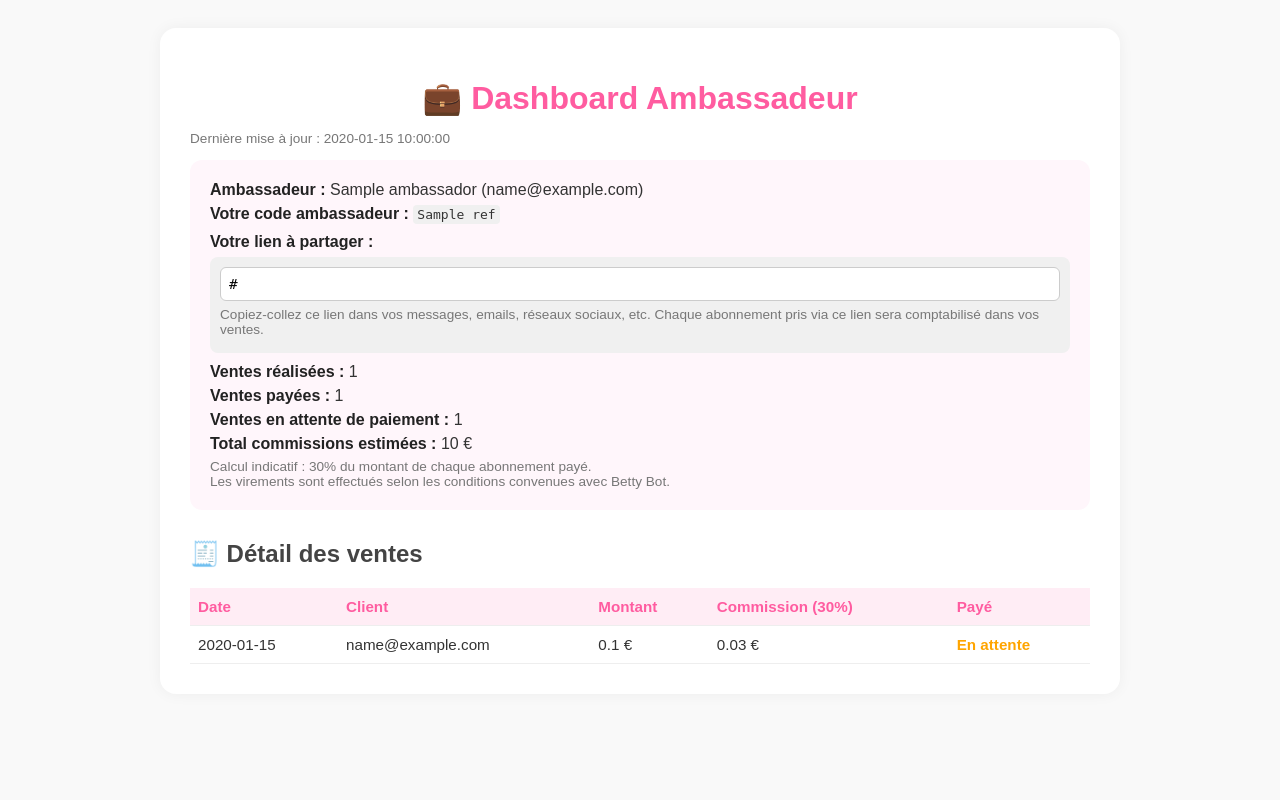
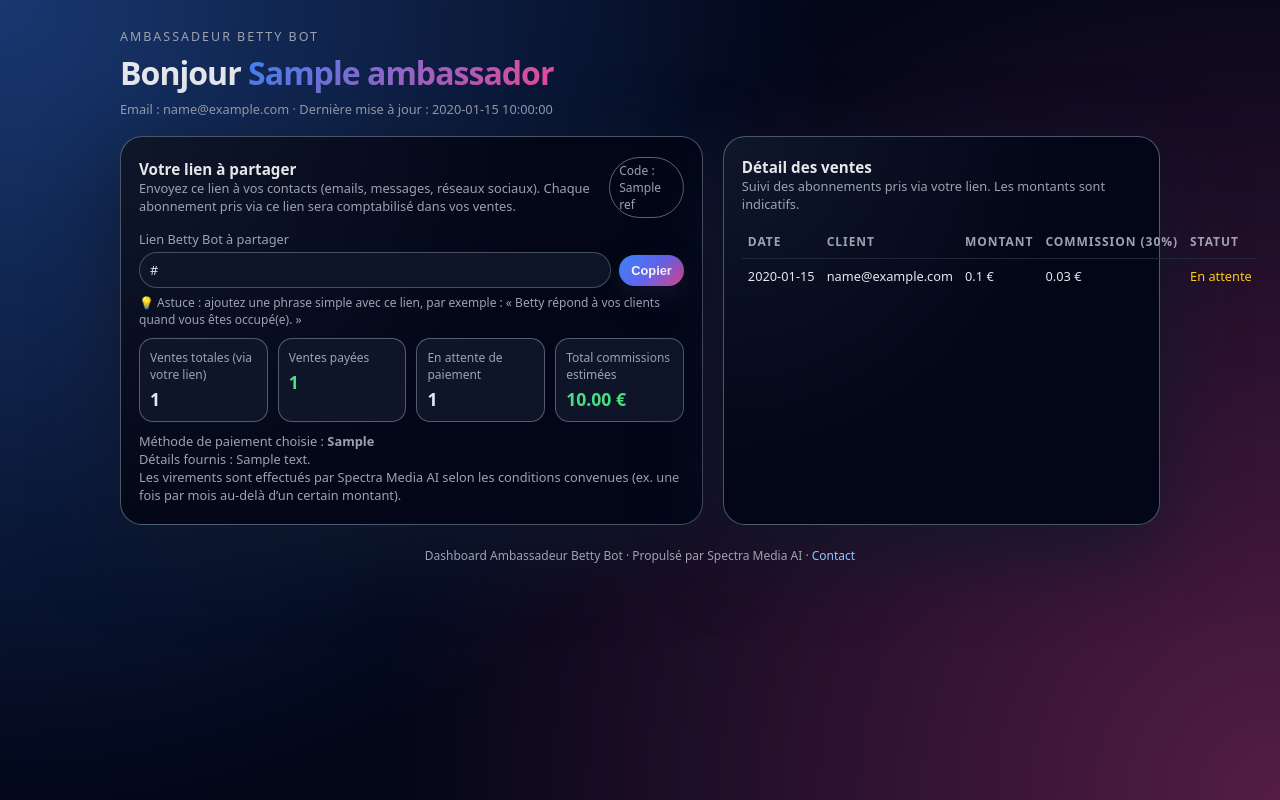
Before and after one commit to vincentbastille10/betty_bots_ambassador, a Flask app: template templates/dashboard.html in a window 1280 px wide. Run offline with Flask 3, Linux system fonts and the light colour scheme; the template is opened without the code that fills it: most values are stand-ins (such as "Sample title", 1, 10 or a date in 2020).

Commit message:
Update dashboard.html

```diff
--- a/templates/dashboard.html
+++ b/templates/dashboard.html
@@ -1,123 +1,338 @@
 <!DOCTYPE html>
 <html lang="fr">
 <head>
-  <meta charset="UTF-8">
+  <meta charset="UTF-8" />
   <title>Dashboard Ambassadeur – Betty Bot</title>
-  <meta name="viewport" content="width=device-width, initial-scale=1">
+  <meta name="viewport" content="width=device-width, initial-scale=1" />
   <style>
+    :root {
+      --bg: #020617;
+      --card: #020617;
+      --accent: #3b82f6;
+      --accent-pink: #ec4899;
+      --text: #e5e7eb;
+      --muted: #9ca3af;
+      --border: rgba(148,163,184,0.4);
+      --radius: 18px;
+      --shadow: 0 25px 80px rgba(15,23,42,0.85);
+    }
+
+    * { box-sizing: border-box; }
+
     body {
-      font-family: Arial, sans-serif;
-      background: #f9f9f9;
-      color: #333;
-      padding: 20px;
+      margin: 0;
+      min-height: 100vh;
+      font-family: system-ui,-apple-system,BlinkMacSystemFont,"SF Pro Text","Segoe UI",sans-serif;
+      color: var(--text);
+      background:
+        radial-gradient(circle at top left, rgba(59,130,246,0.4), transparent 55%),
+        radial-gradient(circle at bottom right, rgba(236,72,153,0.35), transparent 60%),
+        #020617;
+      padding: 28px 14px 40px;
     }
-    .container {
-      max-width: 900px;
-      margin: auto;
-      background: white;
-      border-radius: 16px;
-      box-shadow: 0 0 15px rgba(0,0,0,0.05);
-      padding: 30px;
+
+    .wrap {
+      max-width: 1040px;
+      margin: 0 auto;
     }
+
+    header {
+      margin-bottom: 18px;
+    }
+
+    .kicker {
+      font-size: 0.78rem;
+      letter-spacing: 0.16em;
+      text-transform: uppercase;
+      color: var(--muted);
+      margin-bottom: 6px;
+    }
+
     h1 {
-      text-align: center;
-      color: #ff5ca0;
-      margin-bottom: 10px;
+      margin: 0 0 6px;
+      font-size: clamp(1.7rem, 3vw, 2rem);
+      letter-spacing: -0.03em;
     }
-    h2 {
-      margin-top: 30px;
-      color: #444;
+
+    h1 span {
+      background: linear-gradient(135deg,#3b82f6,#ec4899);
+      -webkit-background-clip: text;
+      color: transparent;
     }
-    .summary {
-      margin-bottom: 30px;
-      background: #fff6fb;
-      border-radius: 12px;
-      padding: 15px 20px;
+
+    .meta {
+      font-size: 0.8rem;
+      color: var(--muted);
     }
-    .summary div {
-      margin: 6px 0;
+
+    .grid {
+      display: grid;
+      grid-template-columns: minmax(0, 2fr) minmax(0, 1.5fr);
+      gap: 20px;
+      margin-bottom: 22px;
     }
-    .summary strong {
-      color: #222;
+
+    @media (max-width: 900px) {
+      .grid {
+        grid-template-columns: minmax(0,1fr);
       }
+    }
+
+    .card {
+      background: radial-gradient(circle at top left,#0f172a,#020617 60%);
+      border-radius: 22px;
+      padding: 20px 18px;
+      border: 1px solid rgba(148,163,184,0.5);
+      box-shadow: var(--shadow);
+    }
+
+    .card-header {
+      display: flex;
+      justify-content: space-between;
+      gap: 12px;
+      align-items: baseline;
+      margin-bottom: 12px;
+    }
+
+    .card-title {
+      font-size: 0.95rem;
+      font-weight: 600;
+    }
+
+    .card-sub {
+      font-size: 0.8rem;
+      color: var(--muted);
+    }
+
+    .chip {
+      font-size: 0.75rem;
+      border-radius: 999px;
+      border: 1px solid rgba(148,163,184,0.6);
+      padding: 4px 9px;
+      color: var(--muted);
+    }
+
+    .share-block {
+      margin-top: 8px;
+    }
+
+    .share-label {
+      font-size: 0.8rem;
+      margin-bottom: 4px;
+      color: var(--muted);
+    }
+
+    .share-row {
+      display: flex;
+      gap: 8px;
+      align-items: center;
+      margin-bottom: 6px;
+    }
+
+    .share-input {
+      flex: 1;
+      border-radius: 999px;
+      border: 1px solid var(--border);
+      background: rgba(15,23,42,0.95);
+      color: var(--text);
+      font-size: 0.8rem;
+      padding: 8px 10px;
+      overflow: hidden;
+      white-space: nowrap;
+      text-overflow: ellipsis;
+    }
+
+    .btn-copy {
+      border-radius: 999px;
+      border: none;
+      padding: 8px 12px;
+      font-size: 0.8rem;
+      font-weight: 600;
+      cursor: pointer;
+      background: linear-gradient(135deg,#3b82f6,#6366f1,#ec4899);
+      color: #f9fafb;
+      box-shadow: 0 10px 25px rgba(15,23,42,0.9);
+    }
+
+    .hint {
+      font-size: 0.75rem;
+      color: var(--muted);
+    }
+
+    .stats {
+      display: flex;
+      flex-wrap: wrap;
+      gap: 10px;
+      margin-top: 10px;
+    }
+
+    .stat {
+      flex: 1;
+      min-width: 110px;
+      padding: 10px 10px;
+      border-radius: 14px;
+      border: 1px solid rgba(148,163,184,0.5);
+      background: rgba(15,23,42,0.95);
+    }
+
+    .stat-label {
+      font-size: 0.75rem;
+      color: var(--muted);
+      margin-bottom: 4px;
+    }
+
+    .stat-value {
+      font-size: 1.1rem;
+      font-weight: 600;
+    }
+
+    .stat-value.positive {
+      color: #4ade80;
+    }
+
+    .payout {
+      font-size: 0.8rem;
+      color: var(--muted);
+      margin-top: 10px;
+    }
+
     table {
       width: 100%;
       border-collapse: collapse;
-      margin-top: 10px;
+      font-size: 0.8rem;
+      margin-top: 8px;
     }
+
     th, td {
-      padding: 10px 8px;
-      border-bottom: 1px solid #eee;
-      font-size: 0.95rem;
+      padding: 8px 6px;
+      border-bottom: 1px solid rgba(31,41,55,0.9);
+      text-align: left;
+      white-space: nowrap;
     }
+
     th {
-      background: #ffedf5;
-      color: #ff5ca0;
-      text-align: left;
+      font-size: 0.75rem;
+      text-transform: uppercase;
+      letter-spacing: 0.08em;
+      color: var(--muted);
     }
+
+    tbody tr:last-child td {
+      border-bottom: none;
+    }
+
     .paid {
-      color: green;
-      font-weight: bold;
+      color: #4ade80;
+      font-weight: 500;
     }
+
     .pending {
-      color: orange;
-      font-weight: bold;
+      color: #facc15;
+      font-weight: 500;
     }
-    code {
-      background: #f0f0f0;
-      padding: 2px 4px;
-      border-radius: 4px;
+
+    .empty {
+      font-size: 0.8rem;
+      color: var(--muted);
+      padding-top: 6px;
     }
-    .small {
-      font-size: 0.85rem;
-      color: #777;
+
+    footer {
+      margin-top: 20px;
+      font-size: 0.75rem;
+      color: var(--muted);
+      text-align: center;
     }
-    .share-block {
-      margin-top: 12px;
-      padding: 10px;
-      background: #f0f0f0;
-      border-radius: 8px;
-    }
-    .share-input {
-      width: 100%;
-      padding: 8px;
-      font-family: monospace;
-      font-size: 0.9rem;
-      border-radius: 6px;
-      border: 1px solid #ccc;
-      box-sizing: border-box;
+
+    footer a {
+      color: #93c5fd;
+      text-decoration: none;
     }
   </style>
 </head>
 <body>
-  <div class="container">
-    <h1>💼 Dashboard Ambassadeur</h1>
-    <p class="small">Dernière mise à jour : {{ now }}</p>
+  <div class="wrap">
+    <header>
+      <div class="kicker">Ambassadeur Betty Bot</div>
+      <h1>
+        Bonjour <span>{{ ambassador["name"] }}</span>
+      </h1>
+      <div class="meta">
+        Email : {{ ambassador["email"] }} · Dernière mise à jour : {{ now }}
+      </div>
+    </header>
 
-    <div class="summary">
-      <div><strong>Ambassadeur :</strong> {{ ambassador["name"] }} ({{ ambassador["email"] }})</div>
-      <div><strong>Votre code ambassadeur :</strong> <code>{{ ref }}</code></div>
-
-      <div style="margin-top:10px;"><strong>Votre lien à partager :</strong></div>
-      <div class="share-block">
-        <input class="share-input" value="{{ share_link }}" readonly onclick="this.select();">
-        <div class="small">
-          Copiez-collez ce lien dans vos messages, emails, réseaux sociaux, etc.
+    <div class="grid">
+      <!-- Colonne gauche : lien à partager + stats -->
+      <section class="card">
+        <div class="card-header">
+          <div>
+            <div class="card-title">Votre lien à partager</div>
+            <div class="card-sub">
+              Envoyez ce lien à vos contacts (emails, messages, réseaux sociaux).
               Chaque abonnement pris via ce lien sera comptabilisé dans vos ventes.
             </div>
           </div>
-
-      <div style="margin-top:10px;"><strong>Ventes réalisées :</strong> {{ nb_ventes }}</div>
-      <div><strong>Ventes payées :</strong> {{ nb_payees }}</div>
-      <div><strong>Ventes en attente de paiement :</strong> {{ nb_en_attente }}</div>
-      <div><strong>Total commissions estimées :</strong> {{ total }} €</div>
-      <div class="small">
-        Calcul indicatif : 30% du montant de chaque abonnement payé.<br>
-        Les virements sont effectués selon les conditions convenues avec Betty Bot.
+          <div class="chip">
+            Code : {{ ref }}
           </div>
         </div>
 
-    <h2>🧾 Détail des ventes</h2>
+        <div class="share-block">
+          <div class="share-label">Lien Betty Bot à partager</div>
+          <div class="share-row">
+            <div class="share-input" id="share-link">{{ share_link }}</div>
+            <button class="btn-copy" type="button" onclick="copyShareLink()">
+              Copier
+            </button>
+          </div>
+          <div class="hint">
+            💡 Astuce&nbsp;: ajoutez une phrase simple avec ce lien, par exemple :
+            « Betty répond à vos clients quand vous êtes occupé(e). »
+          </div>
+        </div>
+
+        <div class="stats">
+          <div class="stat">
+            <div class="stat-label">Ventes totales (via votre lien)</div>
+            <div class="stat-value">{{ nb_ventes }}</div>
+          </div>
+          <div class="stat">
+            <div class="stat-label">Ventes payées</div>
+            <div class="stat-value positive">{{ nb_payees }}</div>
+          </div>
+          <div class="stat">
+            <div class="stat-label">En attente de paiement</div>
+            <div class="stat-value">{{ nb_en_attente }}</div>
+          </div>
+          <div class="stat">
+            <div class="stat-label">Total commissions estimées</div>
+            <div class="stat-value positive">{{ "%.2f"|format(total) }} €</div>
+          </div>
+        </div>
+
+        <div class="payout">
+          Méthode de paiement choisie :
+          <strong>{{ ambassador["payout_method"] }}</strong><br />
+          Détails fournis :
+          <span>{{ ambassador["payout_details"] }}</span><br />
+          Les virements sont effectués par Spectra Media AI selon les conditions
+          convenues (ex. une fois par mois au-delà d’un certain montant).
+        </div>
+      </section>
+
+      <!-- Colonne droite : détail des ventes -->
+      <section class="card">
+        <div class="card-header">
+          <div>
+            <div class="card-title">Détail des ventes</div>
+            <div class="card-sub">
+              Suivi des abonnements pris via votre lien. Les montants sont indicatifs.
+            </div>
+          </div>
+        </div>
+
+        {% if ventes %}
           <table>
             <thead>
               <tr>
@@ -125,16 +340,16 @@
                 <th>Client</th>
                 <th>Montant</th>
                 <th>Commission (30%)</th>
-          <th>Payé</th>
+                <th>Statut</th>
               </tr>
             </thead>
             <tbody>
               {% for vente in ventes %}
                 <tr>
-          <td>{{ vente["date"][:10] }}</td>
+                  <td>{{ vente["date"][:10] if vente["date"] else "-" }}</td>
                   <td>{{ vente["customer_email"] or "-" }}</td>
-          <td>{{ vente["amount"] / 100 }} €</td>
-          <td>{{ (vente["amount"] * 0.30) / 100 | round(2) }} €</td>
+                  <td>{{ (vente["amount"] / 100) | round(2) }} €</td>
+                  <td>{{ ((vente["amount"] * 0.30) / 100) | round(2) }} €</td>
                   <td>
                     {% if vente["paid"] %}
                       <span class="paid">✔️ Payé</span>
@@ -143,13 +358,40 @@
                     {% endif %}
                   </td>
                 </tr>
-        {% else %}
-        <tr>
-          <td colspan="5">Aucune vente enregistrée pour le moment.</td>
-        </tr>
               {% endfor %}
             </tbody>
           </table>
+        {% else %}
+          <p class="empty">
+            Aucune vente enregistrée pour le moment. Partagez votre lien autour de vous
+            (artisans, commerçants, thérapeutes, professions libérales, etc.) pour
+            commencer à générer des commissions.
+          </p>
+        {% endif %}
+      </section>
     </div>
+
+    <footer>
+      Dashboard Ambassadeur Betty Bot · Propulsé par Spectra Media AI ·
+      <a href="mailto:spectramediabots@gmail.com">Contact</a>
+    </footer>
+  </div>
+
+  <script>
+    function copyShareLink() {
+      const el = document.getElementById("share-link");
+      if (!el) return;
+      const range = document.createRange();
+      range.selectNodeContents(el);
+      const sel = window.getSelection();
+      sel.removeAllRanges();
+      sel.addRange(range);
+      try {
+        document.execCommand("copy");
+      } catch (e) {}
+      sel.removeAllRanges();
+      alert("Lien copié dans le presse-papiers ✅");
+    }
+  </script>
 </body>
 </html>
```
Lines whose indentation alone changed are shown as unchanged.
